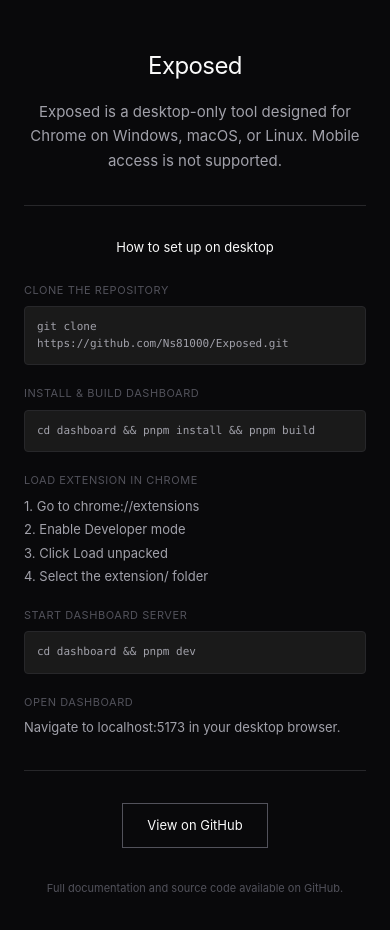
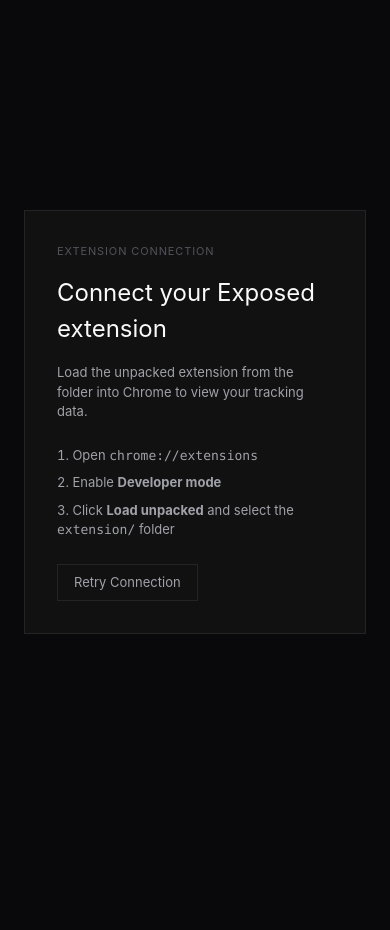
Before and after one commit to Ns81000/Exposed, a React (Vite) app in the folder dashboard/: page /dashboard in a window 390 px wide. Shown: the top 930 px of the page. After the commit the page ends 844 px from the top, so only its background shows below. Built offline with nearby package versions, Linux system fonts and the light colour scheme.

Commit message:
chore: simplify mobile view detection and update connection instructions

```diff
--- a/dashboard/src/App.jsx
+++ b/dashboard/src/App.jsx
@@ -3,8 +3,7 @@
 import Dashboard from './components/Dashboard';
 
 function isMobileView() {
-  const mobileAgent = /Android|iPhone|iPad|iPod|Mobile/i.test(navigator.userAgent);
-  return mobileAgent || window.innerWidth < 1024;
+  return /Android|iPhone|iPad|iPod|Mobile/i.test(navigator.userAgent);
 }
 
 export default function App() {
--- a/dashboard/src/components/ConnectPrompt.jsx
+++ b/dashboard/src/components/ConnectPrompt.jsx
@@ -5,17 +5,17 @@
         <p className="section-label">Extension Connection</p>
         <h1 className="mt-4 text-[24px] font-normal text-text">Connect your Exposed extension</h1>
         <p className="mt-4 text-[13px] text-secondary">
-          Load the unpacked extension from the extension folder, then refresh this page.
+          Load the unpacked extension from the folder into Chrome to view your tracking data.
         </p>
         <ol className="mt-6 space-y-2 text-[13px] text-secondary list-decimal list-inside">
-          <li>Open chrome://extensions</li>
-          <li>Enable developer mode</li>
-          <li>Click load unpacked and select the extension folder</li>
+          <li>Open <code>chrome://extensions</code></li>
+          <li>Enable <strong>Developer mode</strong></li>
+          <li>Click <strong>Load unpacked</strong> and select the <code>extension/</code> folder</li>
         </ol>
         <button
           type="button"
           onClick={() => window.location.reload()}
-          className="mt-6 border border-border px-4 py-2 text-[13px] text-secondary hover:border-muted hover:text-text transition-all duration-150"
+          className="mt-6 border border-border px-4 py-2 text-[13px] text-secondary hover:border-muted hover:text-text transition-all duration-150 cursor-pointer"
         >
           Retry Connection
         </button>
--- a/dashboard/src/components/Dashboard.jsx
+++ b/dashboard/src/components/Dashboard.jsx
@@ -14,8 +14,7 @@
 import { clearAllTrackingData } from '../db/schema';
 
 function isMobileView() {
-  const mobileAgent = /Android|iPhone|iPad|iPod|Mobile/i.test(navigator.userAgent);
-  return mobileAgent || window.innerWidth < 1024;
+  return /Android|iPhone|iPad|iPod|Mobile/i.test(navigator.userAgent);
 }
 
 export default function Dashboard() {
--- a/dashboard/src/components/MobileGate.jsx
+++ b/dashboard/src/components/MobileGate.jsx
@@ -33,7 +33,7 @@
           <ol className="space-y-5 text-left">
             <li>
               <p className="text-[11px] text-[#52525B] uppercase tracking-wider mb-2">
-                Clone the repository
+                Get the Extension
               </p>
               <div className="bg-[#1A1A1A] rounded border border-[#27272A] p-3">
                 <p className="font-mono text-[11px] text-[#A1A1AA] break-words">
@@ -43,17 +43,7 @@
             </li>
             <li>
               <p className="text-[11px] text-[#52525B] uppercase tracking-wider mb-2">
-                Install & build dashboard
-              </p>
-              <div className="bg-[#1A1A1A] rounded border border-[#27272A] p-3">
-                <p className="font-mono text-[11px] text-[#A1A1AA] break-words">
-                  cd dashboard && pnpm install && pnpm build
-                </p>
-              </div>
-            </li>
-            <li>
-              <p className="text-[11px] text-[#52525B] uppercase tracking-wider mb-2">
-                Load extension in Chrome
+                Load in Chrome
               </p>
               <p className="text-[13px] text-[#A1A1AA] space-y-1">
                 <span className="block">1. Go to chrome://extensions</span>
@@ -64,20 +54,10 @@
             </li>
             <li>
               <p className="text-[11px] text-[#52525B] uppercase tracking-wider mb-2">
-                Start dashboard server
-              </p>
-              <div className="bg-[#1A1A1A] rounded border border-[#27272A] p-3">
-                <p className="font-mono text-[11px] text-[#A1A1AA] break-words">
-                  cd dashboard && pnpm dev
-                </p>
-              </div>
-            </li>
-            <li>
-              <p className="text-[11px] text-[#52525B] uppercase tracking-wider mb-2">
-                Open dashboard
+                Open Dashboard
               </p>
               <p className="text-[13px] text-[#A1A1AA]">
-                Navigate to localhost:5173 in your desktop browser.
+                Visit exposed-dashboard.vercel.app/dashboard on your desktop browser.
               </p>
             </li>
           </ol>
```
